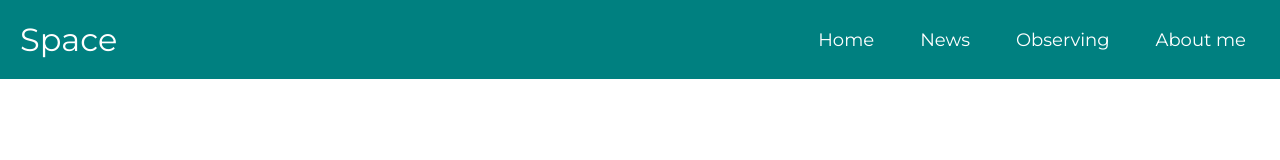
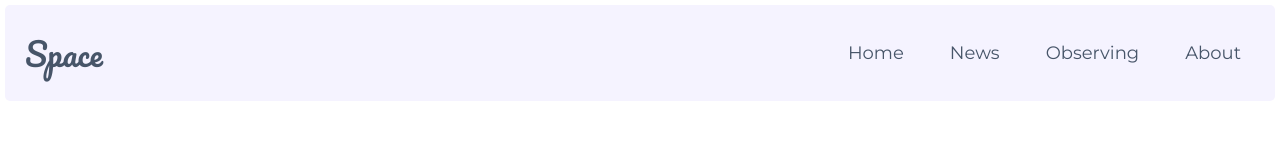
Before and after one commit to Samarth-Nanhore/space, a plain HTML site: page index.html in a window 1280 px wide. Drawn offline with Linux system fonts and the light colour scheme.

Commit message:
navbar new color apply

```diff
--- a/index.html
+++ b/index.html
@@ -29,7 +29,7 @@
 <li><a href="/">Home</a></li>
 <li><a href="/">News</a></li>
 <li><a href="/">Observing</a></li>
-<li><a href="/">About me</a></li>
+<li><a href="/">About </a></li>
 </div>
 </ul>
 
--- a/styles.css
+++ b/styles.css
@@ -1,7 +1,7 @@
 /* this is required and for all  */
 
   @import url('https://fonts.googleapis.com/css2?family=Amatic+SC&family=Bangers&family=Inter&family=Josefin+Sans&family=Montserrat&family=Noto+Sans&family=Open+Sans&family=Roboto&family=Sora&family=Source+Sans+Pro&display=swap');
-
+  @import url('https://fonts.googleapis.com/css2?family=Amatic+SC&family=Bangers&family=Inter&family=Josefin+Sans&family=Montserrat&family=Noto+Sans&family=Open+Sans&family=Pacifico&family=Roboto&family=Sora&family=Source+Sans+Pro&display=swap');
 
 *{
     margin: 0;
@@ -27,17 +27,20 @@ li {
     align-items: center;
     justify-content: space-between;
     padding: 20px;
-    background-color: teal;
-    color: #fff;
+    background-color: #f5f3ff;
+    color:#475569 ;
+    margin: 5px;
+    border-radius: 5px;
 }
 
 .nav-links a{
-    color: #fff;
+    color: #475569;
 }
 
 /* logo */
 .logo{
     font-size: 32px;
+    font-family: 'Pacifico', cursive;
 }
 
 /* navbar menu */
@@ -48,7 +51,7 @@ li {
 }
 
 .menu li:hover {
-background-color: #4c9e9e;
+background-color: #94a3b8;
 border-radius: 5px;
 transition: 0.3s ease;
 }
```
